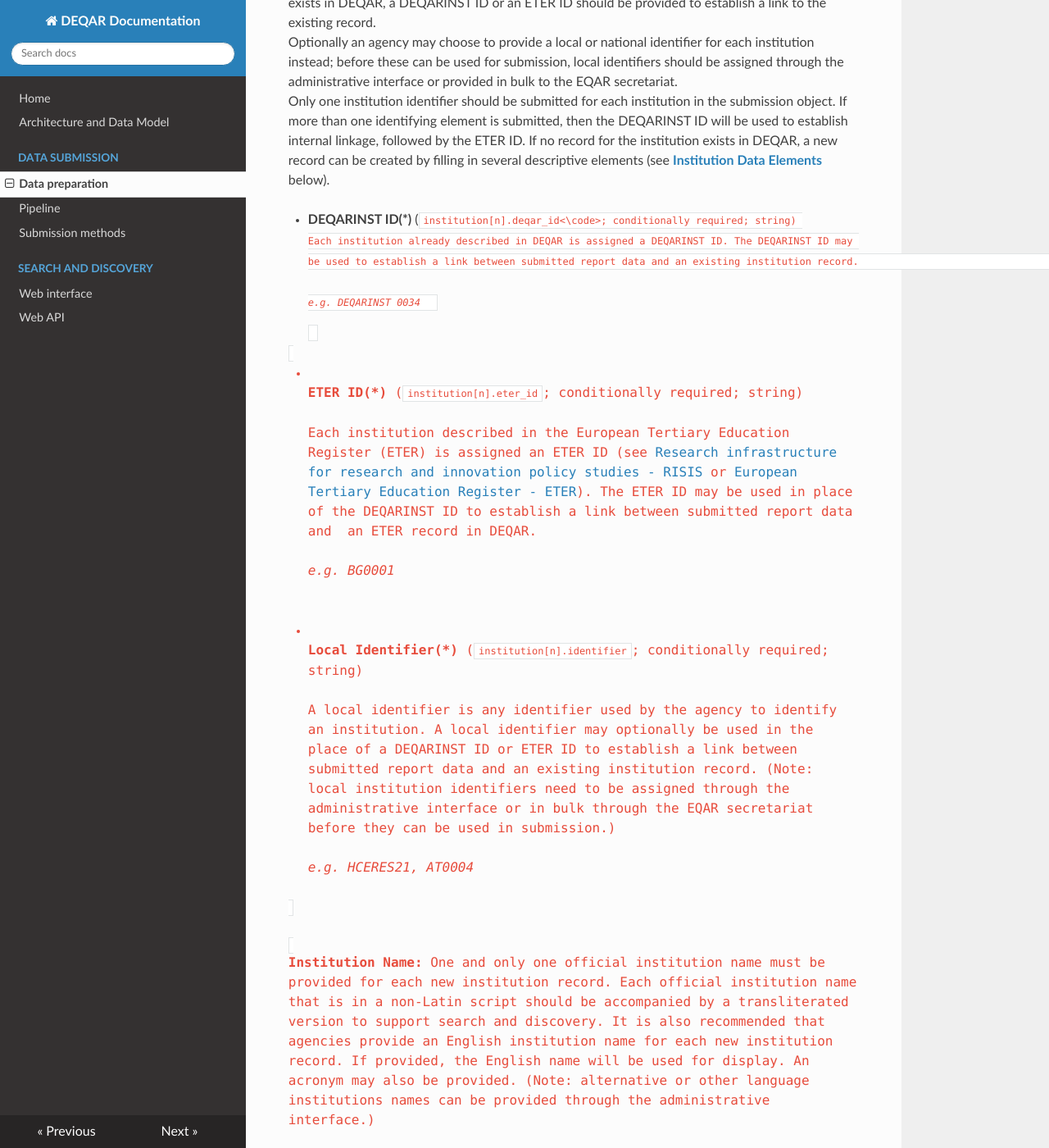
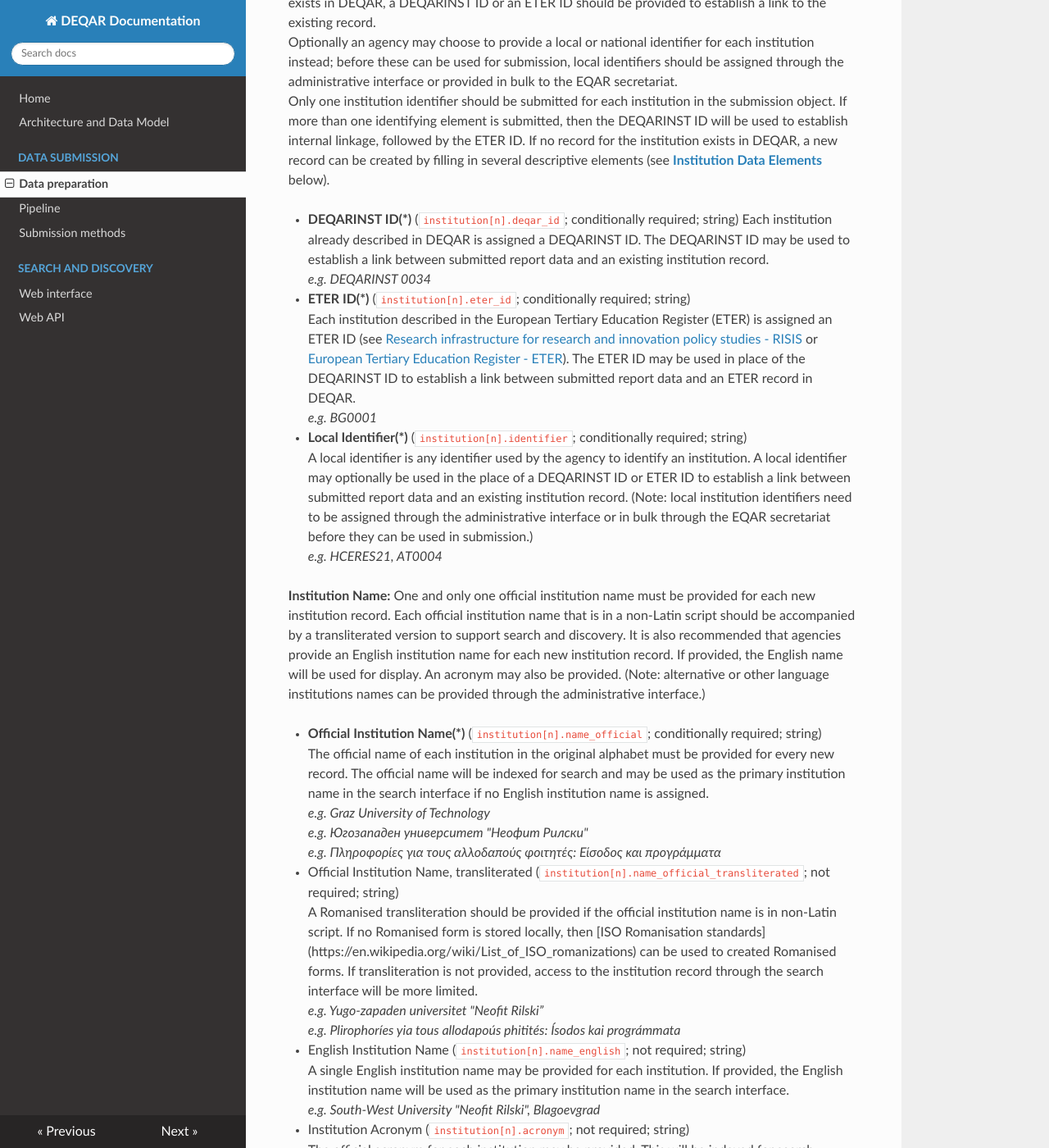
Before and after one commit to EQAR/deqar-docs, an MkDocs documentation site: the page built from docs/submission_object_fields.md, in a window 1280 px wide and 1400 px high, scrolled down 4066 px. Shown: the whole window at 82% size. Built offline with MkDocs 1.6.1, drawn with Linux system fonts in a browser that asks for light colours; nearby versions of some CDN libraries; old or Windows-style settings are respelled for this version of MkDocs; some of the changed text lies outside the part shown.

Commit message:
Update submission_object_fields.md

```diff
--- a/docs/submission_object_fields.md
+++ b/docs/submission_object_fields.md
@@ -109,7 +109,7 @@ Each report must be associated with at least one institution. If a record for th
 Optionally an agency may choose to provide a local or national identifier for each institution instead; before these can be used for submission, local identifiers should be assigned through the administrative interface or provided in bulk to the EQAR secretariat.
 Only one institution identifier should be submitted for each institution in the submission object. If more than one identifying element is submitted, then the DEQARINST ID will be used to establish internal linkage, followed by the ETER ID. If no record for the institution exists in DEQAR, a new record can be created by filling in several descriptive elements (see [**Institution Data Elements**](https://docs.deqar.eu/submission_object_fields/#institution-data-elements) below).
 
-- **DEQARINST ID(\*)** (<code>institution[n].deqar_id<\code>; conditionally required; string)
+- **DEQARINST ID(\*)** (<code>institution[n].deqar_id</code>; conditionally required; string)
 Each institution already described in DEQAR is assigned a DEQARINST ID. The DEQARINST ID may be used to establish a link between submitted report data and an existing institution record.
 *e.g. DEQARINST 0034*
 
@@ -134,7 +134,7 @@ A Romanised transliteration should be provided if the official institution name
 *e.g. Yugo-zapaden universitet "Neofit Rilski”*
 *e.g. Plirophoríes yia tous allodapoús phitités:  Ísodos kai prográmmata*
 
-- English Institution Name (<code>institution[n].name_english<\code>; not required; string)
+- English Institution Name (<code>institution[n].name_english</code>; not required; string)
 A single English institution name may be provided for each institution.	If provided, the English institution name will be used as the primary institution name in the search interface.
 *e.g. South-West University "Neofit Rilski", Blagoevgrad*
 
```
